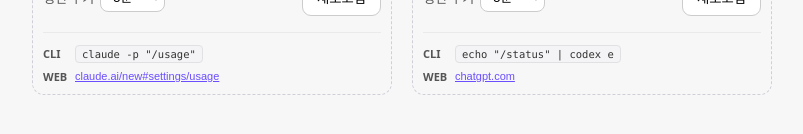
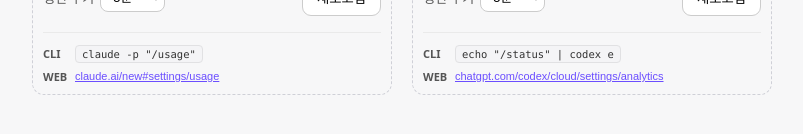
Before and after one commit to umnipotent/handobar, a React (Vite) app: page / in a window 1280 px wide. Shown: the part 290-424 px from the top of the page, without its empty margins (238-1041 px from the left). Built offline with nearby package versions, Linux system fonts and the light colour scheme.

Commit message:
feat: Codex 사용량 설정 웹 페이지 URL 상세화
- Codex 웹 사용량 조회 주소를 정확한 주소인 'https://chatgpt.com/codex/cloud/settings/analytics'로 교체

```diff
--- a/src/features/codexUsage/provider.ts
+++ b/src/features/codexUsage/provider.ts
@@ -8,5 +8,5 @@
   gateway: createTauriUsageGateway("get_codex_usage"),
   storageKey: "handobar.codex.intervalMin",
   cliCmd: 'echo "/status" | codex e',
-  webUrl: "https://chatgpt.com",
+  webUrl: "https://chatgpt.com/codex/cloud/settings/analytics",
 };
```
